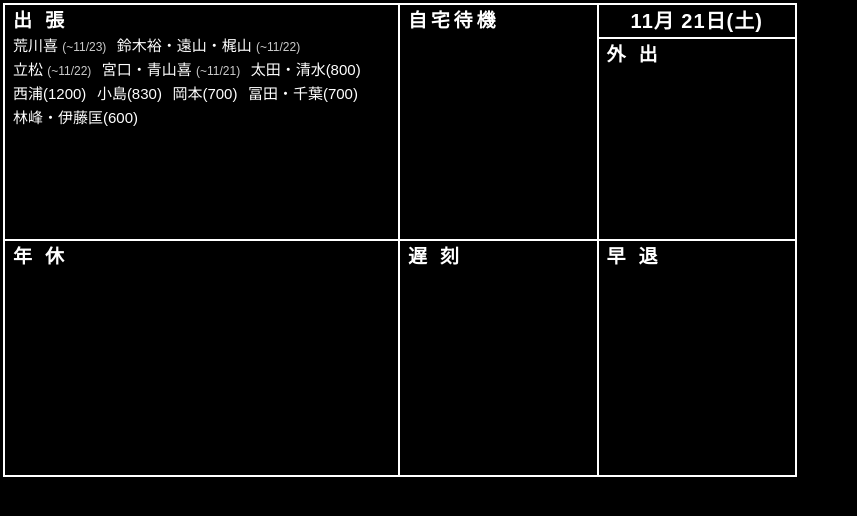
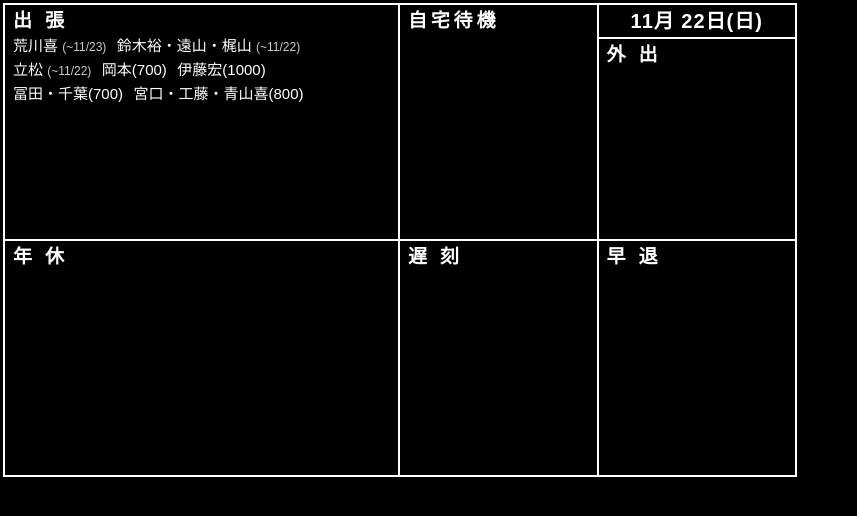
Before and after one commit to Proton-Wind/signage, a plain HTML site: page index.html in a window 1280 px wide. Shown: the whole page, without its empty margins (0-857 px from the left). Drawn offline with Linux system fonts and the light colour scheme.

Commit message:
Update digital signage (2026-11-22 00:00)

```diff
--- a/index.html
+++ b/index.html
@@ -115,7 +115,7 @@
       <div class="signage-cell">
         <div class="signage-title">出 張</div>
         <div class="signage-content">
-          <div class=" data-badge">荒川喜 <span class="period-text">(~11/23)</span></div><div class=" data-badge">鈴木裕・遠山・梶山 <span class="period-text">(~11/22)</span></div><div class=" data-badge">立松 <span class="period-text">(~11/22)</span></div><div class=" data-badge">宮口・青山喜 <span class="period-text">(~11/21)</span></div><div class=" data-badge">太田・清水(800)</div><div class=" data-badge">西浦(1200)</div><div class=" data-badge">小島(830)</div><div class=" data-badge">岡本(700)</div><div class=" data-badge">冨田・千葉(700)</div><div class=" data-badge">林峰・伊藤匡(600)</div>
+          <div class=" data-badge">荒川喜 <span class="period-text">(~11/23)</span></div><div class=" data-badge">鈴木裕・遠山・梶山 <span class="period-text">(~11/22)</span></div><div class=" data-badge">立松 <span class="period-text">(~11/22)</span></div><div class=" data-badge">岡本(700)</div><div class=" data-badge">伊藤宏(1000)</div><div class=" data-badge">冨田・千葉(700)</div><div class=" data-badge">宮口・工藤・青山喜(800)</div>
         </div>
       </div>
 
@@ -127,7 +127,7 @@
       </div>
 
       <div class="signage-cell-date-wrapper">
-        <div class="signage-date">11月 21日(土)</div>
+        <div class="signage-date">11月 22日(日)</div>
         <div class="signage-out">
           <div class="signage-title">外 出</div>
           <div class="signage-content" style="white-space: pre-wrap;"></div>
```
